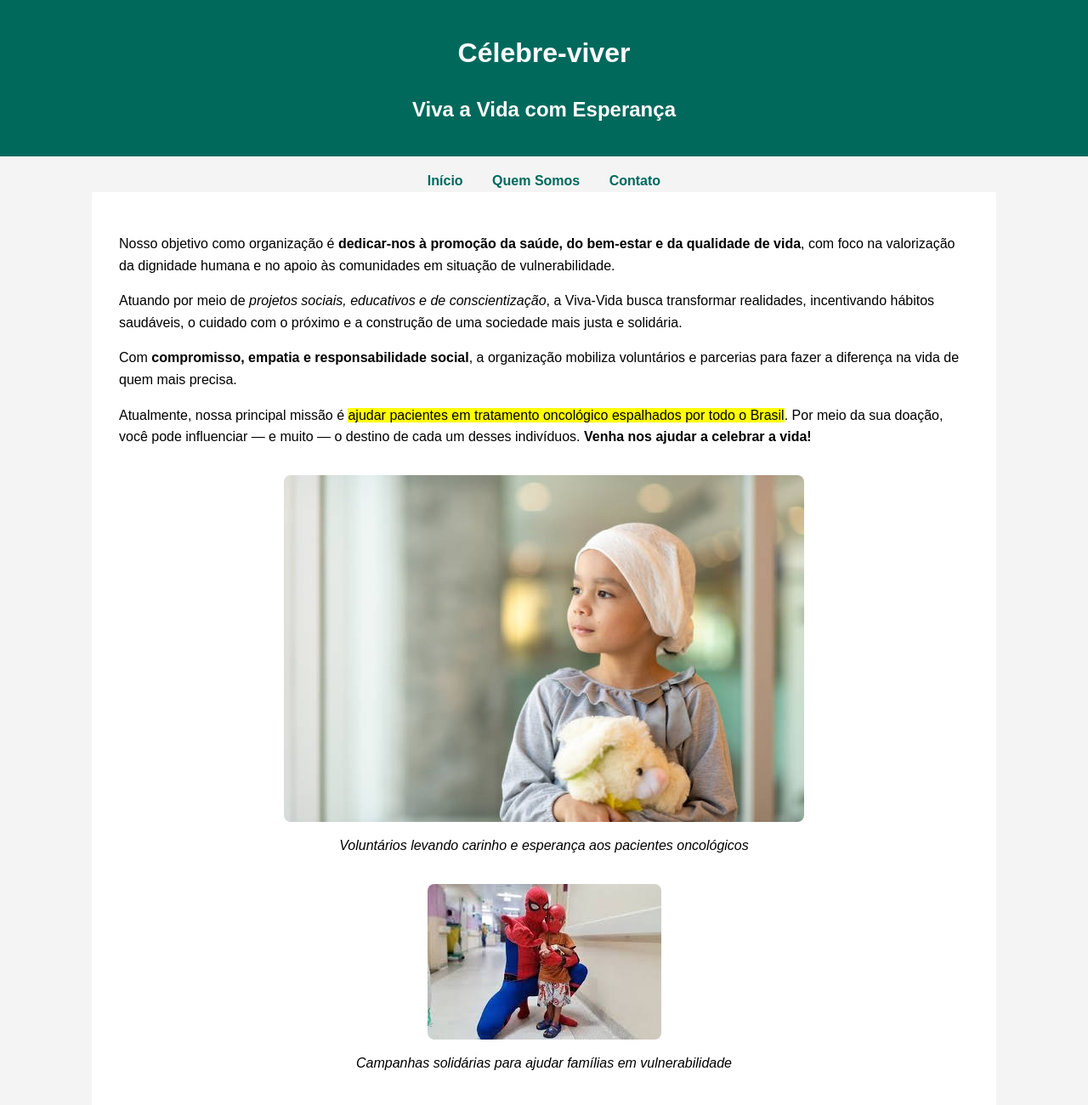
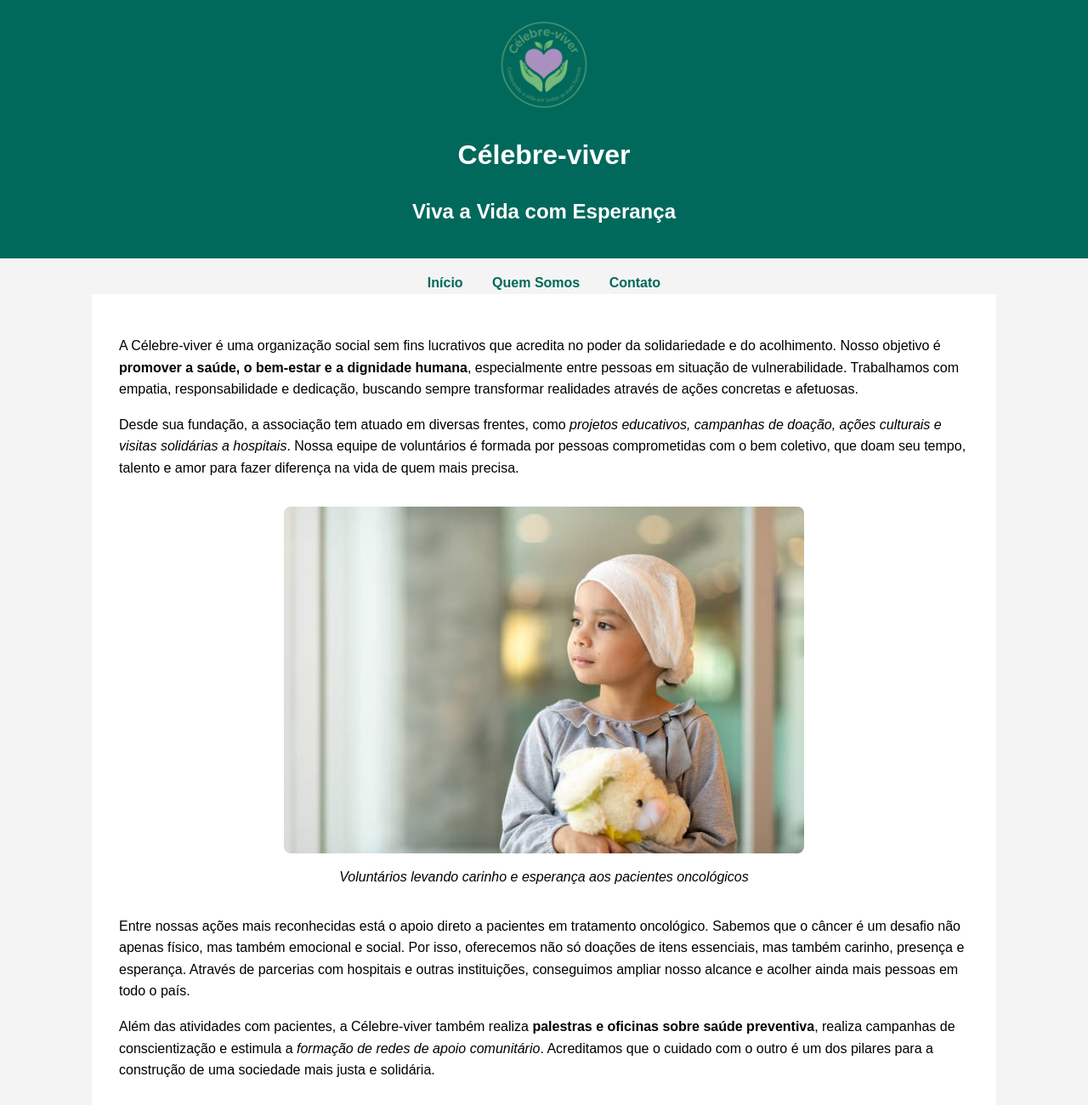
Before and after one commit to mateusdeazevedo/atividade3, a plain HTML site: page Atividade3/Primeira-Pagina/index.html in a window 1280 px wide. Shown: the top 1300 px of the page at 85% size. Drawn offline with Linux system fonts and the light colour scheme.

Commit message:
Aumentando o conteúdo da primeira página

```diff
--- a/Atividade3/Primeira-Pagina/index.html
+++ b/Atividade3/Primeira-Pagina/index.html
@@ -1,15 +1,18 @@
 <!DOCTYPE html>
 <html lang="pt-br">
+
 <head>
   <meta charset="UTF-8" />
-  <meta name="viewport" content="width=device-width, initial-scale=1.0"/>
+  <meta name="viewport" content="width=device-width, initial-scale=1.0" />
   <title>Célebre-viver - Viva a Vida com Esperança</title>
   <link rel="stylesheet" href="style.css">
 
 </head>
+
 <body>
 
   <header>
+    <img src="imagens/logo-celebre.png" alt="Logo Célebre-viver" class="logo">
     <h1>Célebre-viver</h1>
     <h2>Viva a Vida com Esperança</h2>
   </header>
@@ -22,24 +25,42 @@
 
   <main>
     <section>
-      <p>Nosso objetivo como organização é <strong>dedicar-nos à promoção da saúde, do bem-estar e da qualidade de vida</strong>, com foco na valorização da dignidade humana e no apoio às comunidades em situação de vulnerabilidade.</p>
+      <p>A Célebre-viver é uma organização social sem fins lucrativos que acredita no poder da solidariedade e do
+        acolhimento. Nosso objetivo é <strong>promover a saúde, o bem-estar e a dignidade humana</strong>, especialmente
+        entre pessoas em situação de vulnerabilidade. Trabalhamos com empatia, responsabilidade e dedicação, buscando
+        sempre transformar realidades através de ações concretas e afetuosas.</p>
 
-      <p>Atuando por meio de <em>projetos sociais, educativos e de conscientização</em>, a Viva-Vida busca transformar realidades, incentivando hábitos saudáveis, o cuidado com o próximo e a construção de uma sociedade mais justa e solidária.</p>
-
-      <p>Com <strong>compromisso, empatia e responsabilidade social</strong>, a organização mobiliza voluntários e parcerias para fazer a diferença na vida de quem mais precisa.</p>
-
-      <p>Atualmente, nossa principal missão é <mark>ajudar pacientes em tratamento oncológico espalhados por todo o Brasil</mark>. Por meio da sua doação, você pode influenciar — e muito — o destino de cada um desses indivíduos. <strong>Venha nos ajudar a celebrar a vida!</strong></p>
-    </section>
+      <p>Desde sua fundação, a associação tem atuado em diversas frentes, como <em>projetos educativos, campanhas de
+          doação, ações culturais e visitas solidárias a hospitais</em>. Nossa equipe de voluntários é formada por
+        pessoas comprometidas com o bem coletivo, que doam seu tempo, talento e amor para fazer diferença na vida de
+        quem mais precisa.</p>
 
       <figure>
         <img src="imagens/crianca-hospital.jpg" alt="Criança no hospital">
         <figcaption>Voluntários levando carinho e esperança aos pacientes oncológicos</figcaption>
       </figure>
 
+      <p>Entre nossas ações mais reconhecidas está o apoio direto a pacientes em tratamento oncológico. Sabemos que o
+        câncer é um desafio não apenas físico, mas também emocional e social. Por isso, oferecemos não só doações de
+        itens essenciais, mas também carinho, presença e esperança. Através de parcerias com hospitais e outras
+        instituições, conseguimos ampliar nosso alcance e acolher ainda mais pessoas em todo o país.</p>
+
+      <p>Além das atividades com pacientes, a Célebre-viver também realiza <strong>palestras e oficinas sobre saúde
+          preventiva</strong>, realiza campanhas de conscientização e estimula a <em>formação de redes de apoio
+          comunitário</em>. Acreditamos que o cuidado com o outro é um dos pilares para a construção de uma sociedade
+        mais justa e solidária.</p>
+
       <figure>
         <img src="imagens/homem-aranha-hospital.jpg" alt="Homem-Aranha no hospital">
         <figcaption>Campanhas solidárias para ajudar famílias em vulnerabilidade</figcaption>
       </figure>
+
+      <p>Atualmente, nossa missão principal é <mark>levar apoio a pacientes com câncer em todo o Brasil</mark>,
+        oferecendo desde suporte material até ações de escuta e afeto. Por meio da sua doação ou do seu tempo como
+        voluntário, você pode transformar a jornada de alguém que enfrenta esse momento tão delicado. <strong>Junte-se a
+          nós e celebre a vida todos os dias!</strong></p>
+    </section>
+
   </main>
 
   <footer>
@@ -48,4 +69,5 @@
   </footer>
 
 </body>
+
 </html>
--- a/Atividade3/Primeira-Pagina/style.css
+++ b/Atividade3/Primeira-Pagina/style.css
@@ -5,41 +5,57 @@
       line-height: 1.6;
       background-color: #f4f4f4;
     }
-    header, footer {
+
+    header,
+    footer {
       background-color: #00695c;
       color: white;
       text-align: center;
       padding: 1em;
     }
+
     nav {
       text-align: center;
       margin-top: 1em;
     }
+
     nav a {
       text-decoration: none;
       color: #00695c;
       margin: 0 15px;
       font-weight: bold;
     }
+
     main {
       padding: 2em;
       background-color: white;
       max-width: 1000px;
       margin: auto;
     }
+
     figure {
       text-align: center;
       margin: 2em 0;
     }
+
     figure img {
       max-width: 100%;
       height: auto;
       border-radius: 8px;
     }
+
     figcaption {
       margin-top: 0.5em;
       font-style: italic;
     }
+
     footer p {
       margin: 0.3em 0;
     }
+
+    .logo {
+      max-width: 120px;
+      height: auto;
+      display: block;
+      margin: 0 auto 10px;
+    }
```
Also changed, not shown: Atividade3/Primeira-Pagina/Imagens/logo-celebre.png (added). Lines whose indentation alone changed are shown as unchanged.
